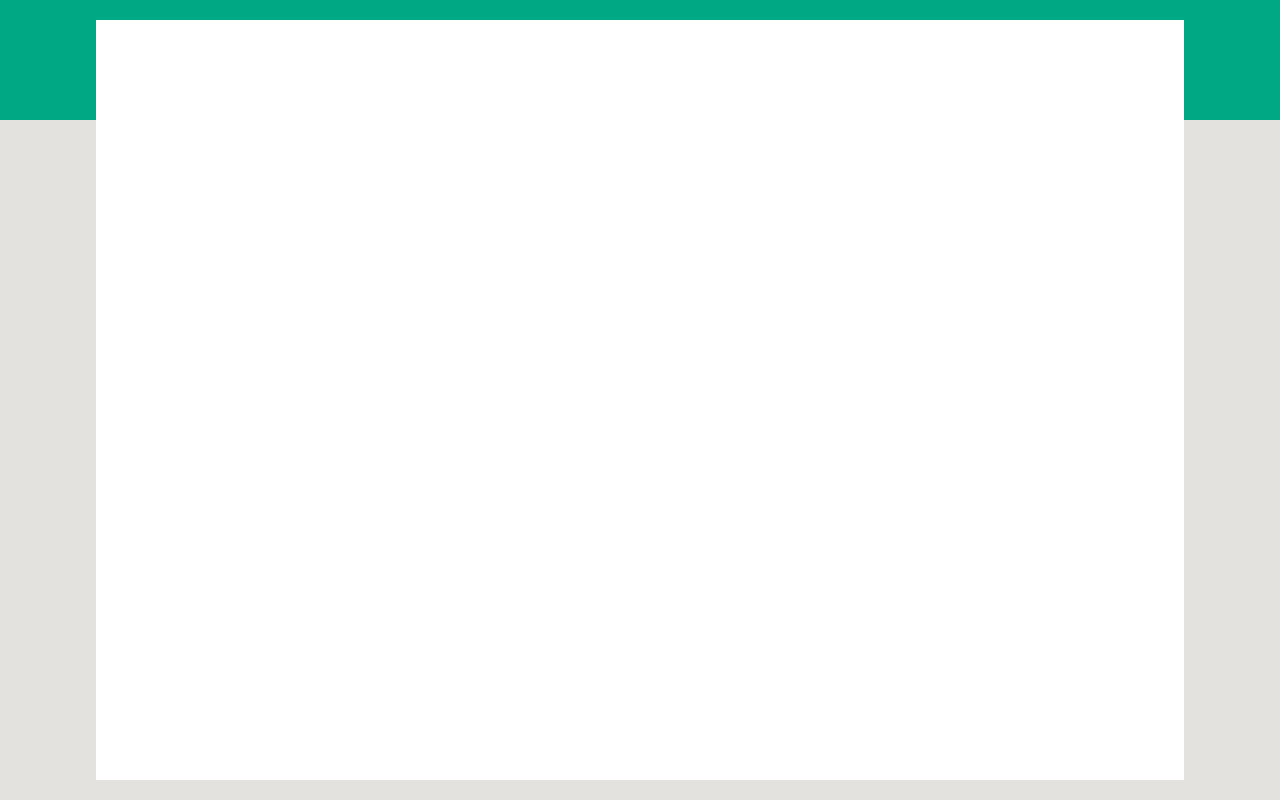
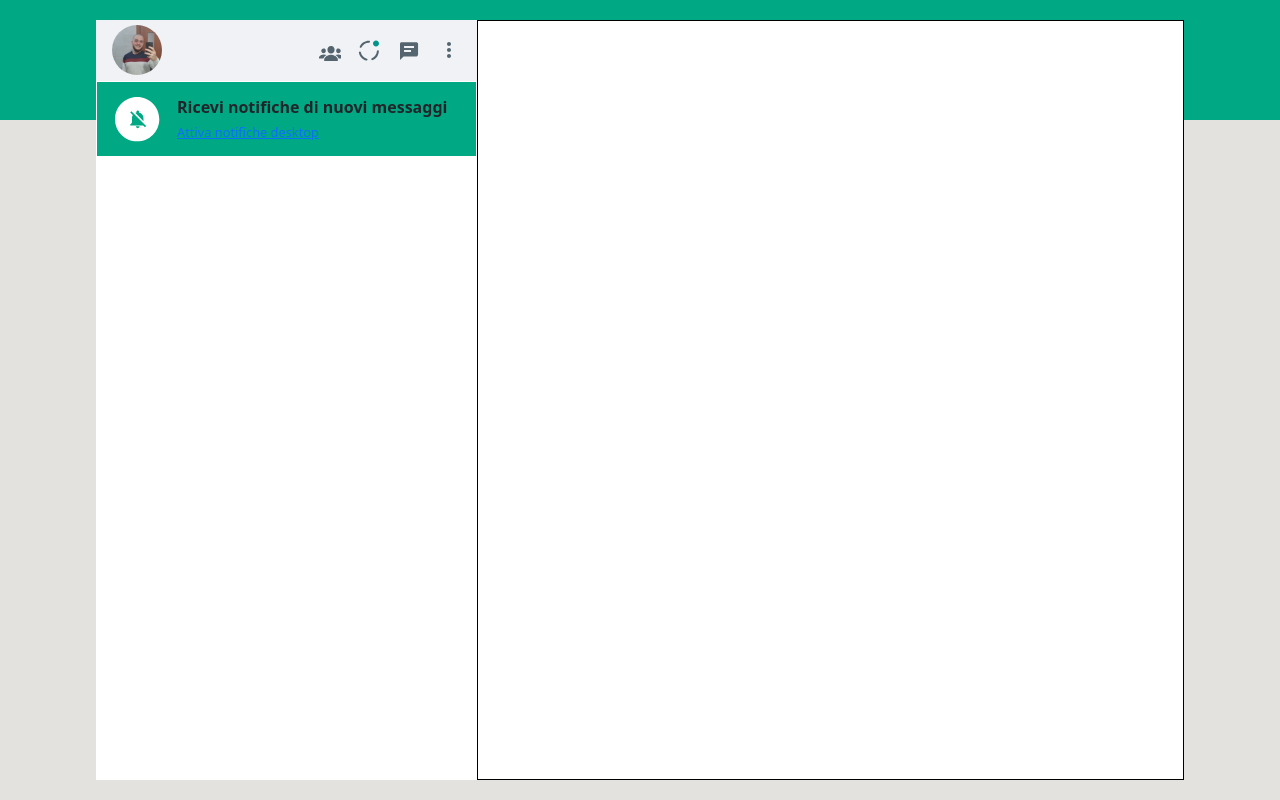
Before and after one commit to NelloRossi97/vue-boolzapp, a plain HTML site: page index.html in a window 1280 px wide. Drawn offline with nearby package versions, Linux system fonts and the light colour scheme.

Commit message:
added user info nav and desktop notification

```diff
--- a/css/style.css
+++ b/css/style.css
@@ -12,13 +12,47 @@
     height: 100vh;
 }
 
+.debug{
+    border: 1px solid black;
+}
 .container-all{
     margin: auto;
     width: 85vw;
     height: 95vh;
     background-color: white;
 }
+.container-left{
+    width: 35%;
+}
+.container-right{
+    width: 65%;
+}
+.top-nav{
+    width: 100%;
+    height: 8%;
+    background-color: var(--grey-primary);
+}
 
+.img-avatar{
+    width: 50px;
+    height: 50px;
+}
+
+.icons-container img:hover{
+    cursor: pointer;
+}
+
+.desktop-notifications{
+    background-color: var(--green-primary);
+    height: 10%;
+    border: 1px solid white;
+}
+
+/* UTILITIES */
+
+.fs-smaller-08{
+    font-size: 0.8rem;
+}
 @media screen and (max-width: 992px){
     .container-all{
         width: 100vw;
--- a/index.html
+++ b/index.html
@@ -11,8 +11,37 @@
     </head>
     <body>
         <div id="app" class="d-flex align-items-center">
-            <div class="container-all">
+            <!-- container of the chats -->
+            <div class="container-all d-flex">
+                <!-- container left -->
+                <div class="container-left h-100">
+                    <!-- top nav with user info and menu -->
+                    <div class="top-nav d-flex justify-content-between align-items-center">
+                        <div class="img-container w-25">
+                            <img src="./img/me.jpg" alt="my image" class="rounded-circle img-avatar ms-3">
+                        </div>
+                        <div class="icons-container">
+                            <img src="./img/community-icon.svg" alt="community" class="me-3 align-self-center">
+                            <img src="./img/status-icon.svg" alt="status" class="me-3">
+                            <img src="./img/message-icon.svg" alt="message" class="me-3">
+                            <img src="./img/menu-icon.svg" alt="menu" class="me-3">
+                        </div>
+                    </div>
+                    <!-- desktop notifications -->
+                    <div class="desktop-notifications d-flex align-items-center p-3">
+                        <div class="img-container">
+                            <img src="./img/bell-ban.svg" alt="notifications">
+                        </div>
+                        <div class="ms-3">
+                            <span class="fw-bold d-block">Ricevi notifiche di nuovi messaggi</span>
+                            <a href="#" class="fs-smaller-08">Attiva notifiche desktop</a>
+                        </div>
+                    </div>
+                </div>
+                <!-- container right -->
+                <div class="container-right h-100 debug">
 
+                </div>
             </div>
         </div>
 
```
Also changed, not shown: img/archived-icon.svg (added), img/bell-ban.svg (added), img/community-icon.svg (added), img/me.jpg (added), img/menu-icon.svg (added), img/message-icon.svg (added), img/status-icon.svg (added).
